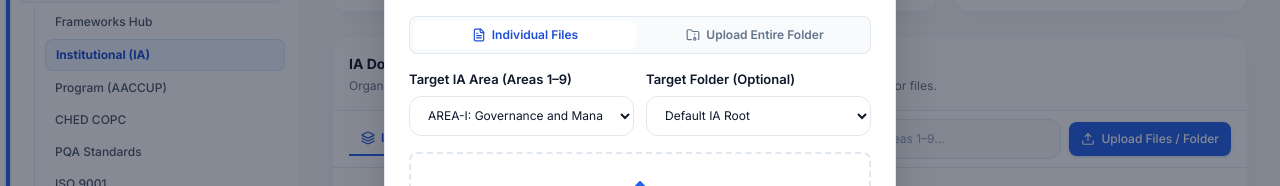
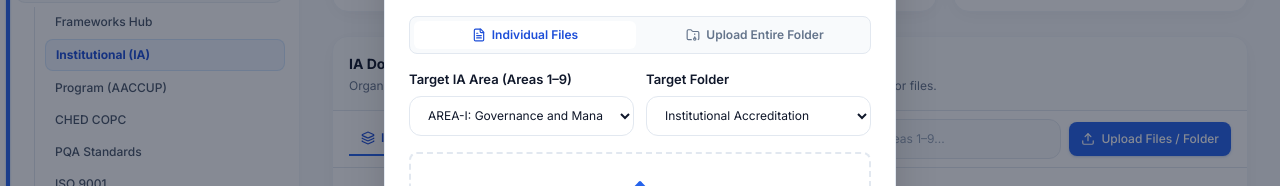
Before and after one commit to elykalmorfe/accrevia, a React (Vite) app in the folder frontend/: page /frameworks/ia in a window 1280 px wide. Both pictures are taken after a click on the button "Upload Files / Folder". Shown: the part 776-962 px from the top of the page. Built offline with nearby package versions, Linux system fonts and the light colour scheme.

Commit message:
feat: remove Default IA Root option from target folder select

```diff
--- a/frontend/src/components/accreditation/IAFolderManager.tsx
+++ b/frontend/src/components/accreditation/IAFolderManager.tsx
@@ -566,13 +566,12 @@ export function IAFolderManager({ campusName, iaRequirements, onRequirementUpdat
               </div>
 
               <div>
-                <label className="label">Target Folder (Optional)</label>
+                <label className="label">Target Folder</label>
                 <select
-                  value={selectedTargetFolder}
+                  value={selectedTargetFolder || (iaFolders[0]?.id ?? '')}
                   onChange={(e) => setSelectedTargetFolder(e.target.value)}
                   className="input text-xs"
                 >
-                  <option value="">Default IA Root</option>
                   {iaFolders.map((f) => (
                     <option key={f.id} value={f.id}>
                       {f.name}
```
